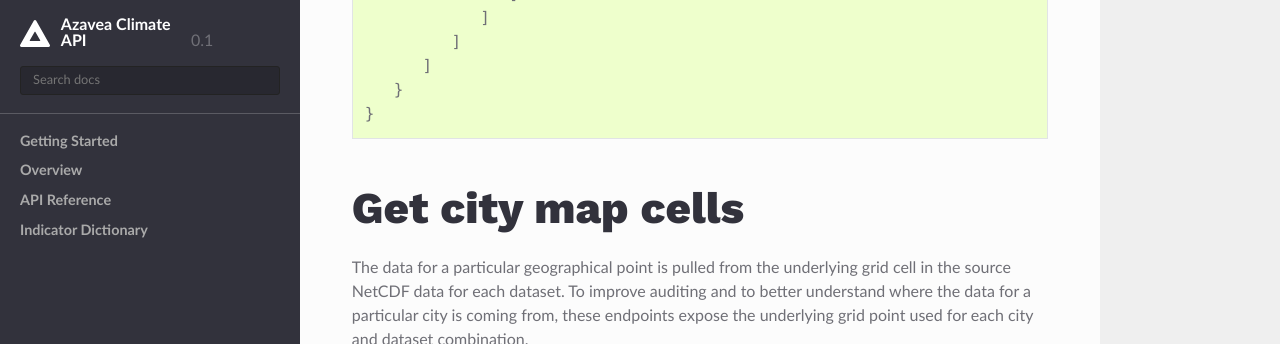
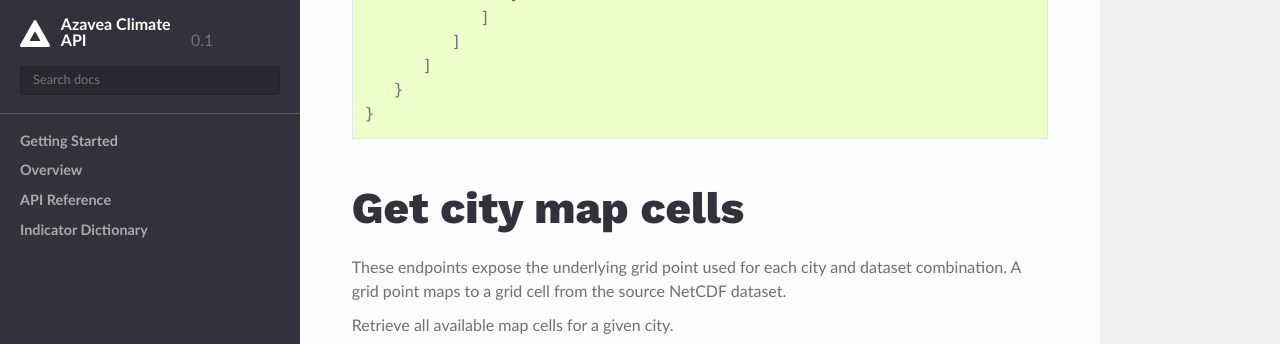
Before and after one commit to azavea/climate-change-api, a Sphinx documentation site: the page built from doc/source/api_reference/city.rst, in a window 1280 px wide and 900 px high, scrolled down 4332 px, cut to the strip 0-344 px from the top of the window. Built offline with Sphinx 7.4.7 and the Read the Docs theme 2.0.0, drawn with Linux system fonts in a browser that asks for light colours.

Commit message:
Simplify language in City map cells docs

```diff
--- a/doc/source/api_reference/city.rst
+++ b/doc/source/api_reference/city.rst
@@ -193,9 +193,9 @@ Response:
     }
 
 Get city map cells
-______________________
+__________________
 
-The data for a particular geographical point is pulled from the underlying grid cell in the source NetCDF data for each dataset. To improve auditing and to better understand where the data for a particular city is coming from, these endpoints expose the underlying grid point used for each city and dataset combination.
+These endpoints expose the underlying grid point used for each city and dataset combination. A grid point maps to a grid cell from the source NetCDF dataset.
 
 Retrieve all available map cells for a given city.
 
```
